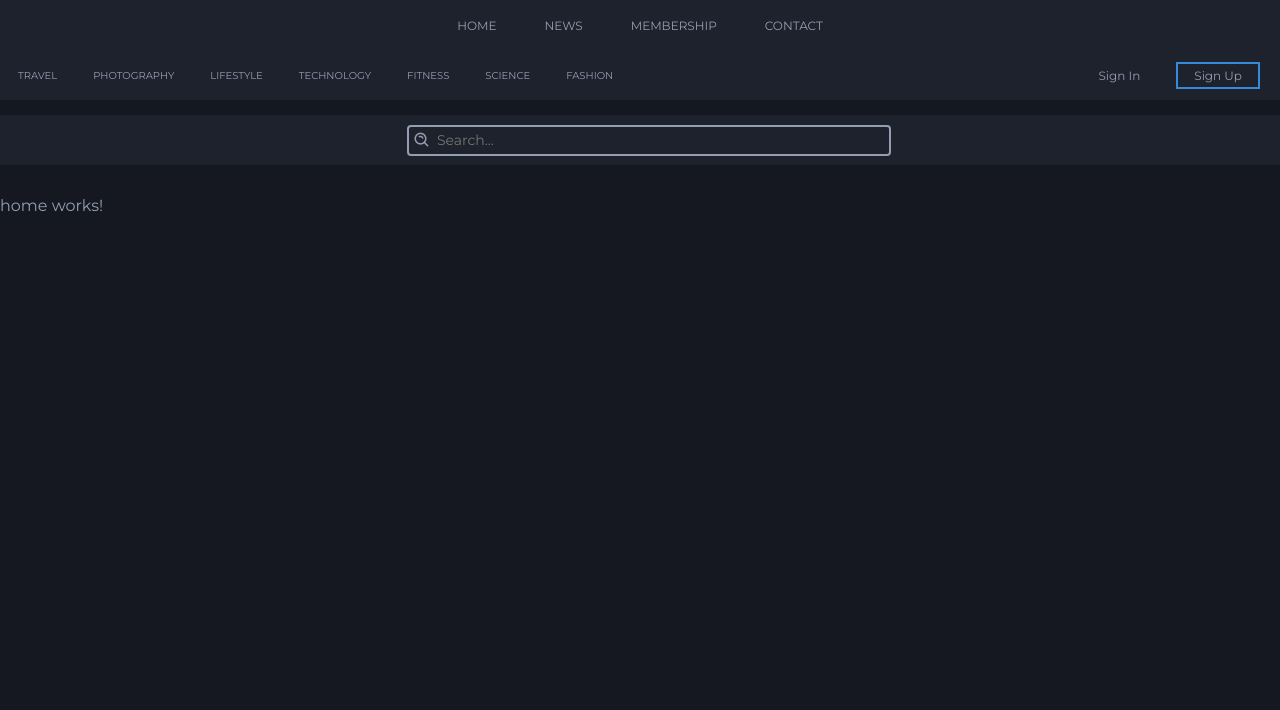
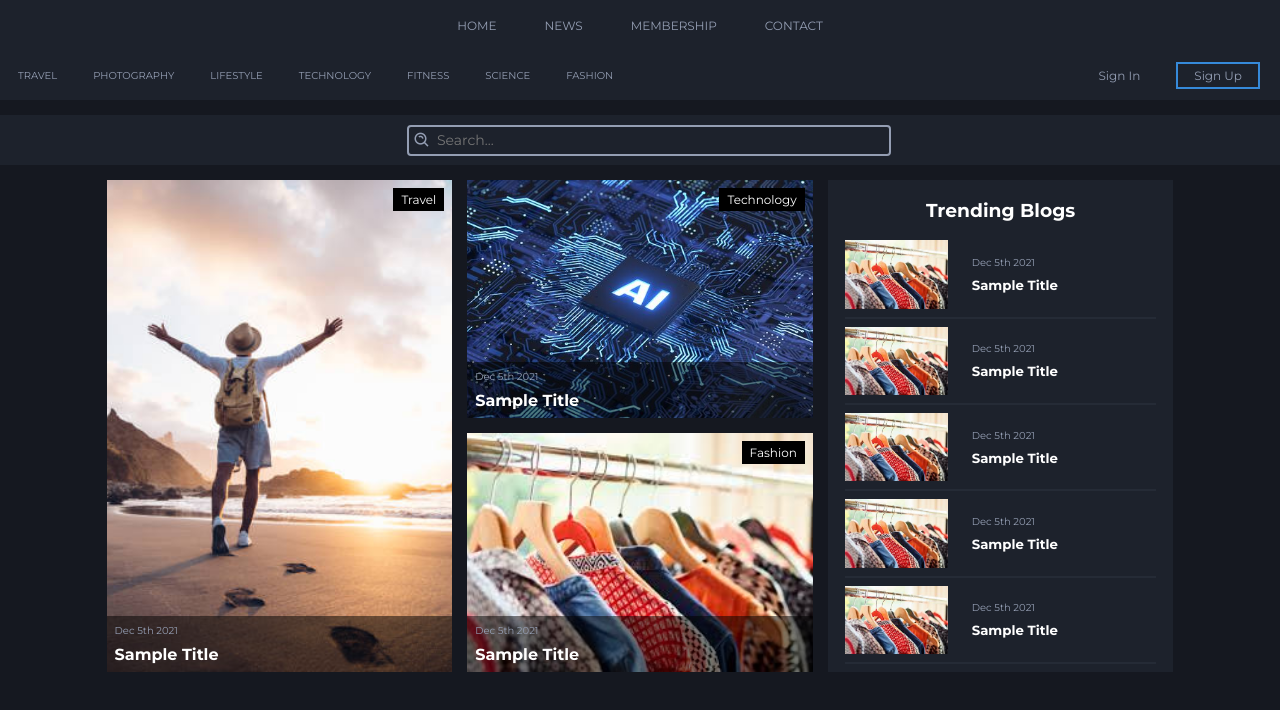
Before and after one commit to JoshuaKirk01/blog-site-project, an Angular app: page /home in a window 1280 px wide. Shown: the top 710 px of the page. Built offline with nearby package versions, Linux system fonts and the light colour scheme.

Commit message:
Home page header

```diff
--- a/src/app/home/home.component.css
+++ b/src/app/home/home.component.css
@@ -0,0 +1,135 @@
+.header {
+    display: flex;
+    justify-content: center;
+    width: 90%;
+    max-width: 1366px;
+    margin: auto auto 50px;
+    gap: 15px;
+}
+
+.section {
+    width: 30%;
+}
+
+@media only screen and (max-width: 720px) {
+    .header {
+        flex-direction: column;
+        align-items: center;
+    }
+
+    .section {
+        width: 100%;
+    }
+}
+
+.section h3 {
+    color: white;
+}
+
+img {
+    width: 100%;
+    height: 100%;
+    object-fit: cover;
+}
+
+.main-blog {
+    display: flex;
+}
+
+.sub-blogs {
+    display: flex;
+    flex-direction: column;
+    gap: 15px;
+}
+
+.blog {
+    position: relative;
+    height: 100%;
+    width: 100%;
+}
+
+.blog-info {
+    position: absolute;
+    bottom: 0;
+    background-color: rgba(0, 0, 0, 0.5);
+    width: 100%;
+    transition: all 500ms;
+}
+
+.blog-info h4 {
+    margin: 8px;
+    color: white;
+}
+
+.blog-info p {
+    font-size: 10px;
+    margin: 8px;
+    color: var(--text);
+}
+
+.blog-topic {
+    position: absolute;
+    top: 0;
+    right: 0;
+    margin: 8px;
+}
+
+.blog-topic p {
+    margin: 0;
+    padding: 4px 8px;
+    color: white;
+    background-color: black;
+    font-size: 12px;
+}
+
+.blog:hover {
+    cursor: pointer;
+}
+
+.blog:hover .blog-info {
+    background-color: rgba(0, 0, 0, 0.8);
+}
+
+.trending {
+    display: flex;
+    flex-direction: column;
+    align-items: center;
+    background-color: var(--main);
+}
+
+.trending-blog {
+    display: flex;
+    flex-direction: row;
+    align-items: center;
+    width: 90%;
+}
+
+.trending-blog:hover {
+    cursor: pointer;
+}
+
+.trending-blog:hover .trending-blog-info h5 {
+    color: var(--text);
+}
+
+.trending-blog img {
+    width: 33%;
+}
+
+.trending-blog-info h5 {
+    margin: 8px 8px 8px 24px;
+    color: white;
+    transition: all 500ms;
+}
+
+.trending-blog-info p {
+    font-size: 10px;
+    margin: 8px 8px 8px 24px;
+    color: var(--text);
+}
+
+hr {
+    width: 90%;
+    border: none;
+    border-top: 2px solid var(--main-light);
+}
--- a/src/app/home/home.component.html
+++ b/src/app/home/home.component.html
@@ -1 +1,79 @@
-<p>home works!</p>
+<div class="header">
+    <div class="section main-blog">
+        <div class="blog">
+            <img src="assets/blog-cover-1.jpg" alt="">
+            <div class="blog-info">
+                <p>Dec 5th 2021</p>
+                <h4>Sample Title</h4>
+            </div>
+            <div class="blog-topic">
+                <p>Travel</p>
+            </div>
+        </div>
+    </div>
+    <div class="section sub-blogs">
+        <div class="blog">
+            <img src="assets/blog-cover-2.jpg" alt="">
+            <div class="blog-info">
+                <p>Dec 5th 2021</p>
+                <h4>Sample Title</h4>
+            </div>
+            <div class="blog-topic">
+                <p>Technology</p>
+            </div>
+        </div>
+        <div class="blog">
+            <img src="assets/blog-cover-3.jpg" alt="">
+            <div class="blog-info">
+                <p>Dec 5th 2021</p>
+                <h4>Sample Title</h4>
+            </div>
+            <div class="blog-topic">
+                <p>Fashion</p>
+            </div>
+        </div>
+    </div>
+    <div class="section trending">
+        <h3>Trending Blogs</h3>
+        <div class="trending-blog">
+            <img src="assets/blog-cover-3.jpg" alt="">
+            <div class="trending-blog-info">
+                <p>Dec 5th 2021</p>
+                <h5>Sample Title</h5>
+            </div>
+        </div>
+        <hr>
+        <div class="trending-blog">
+            <img src="assets/blog-cover-3.jpg" alt="">
+            <div class="trending-blog-info">
+                <p>Dec 5th 2021</p>
+                <h5>Sample Title</h5>
+            </div>
+        </div>
+        <hr>
+        <div class="trending-blog">
+            <img src="assets/blog-cover-3.jpg" alt="">
+            <div class="trending-blog-info">
+                <p>Dec 5th 2021</p>
+                <h5>Sample Title</h5>
+            </div>
+        </div>
+        <hr>
+        <div class="trending-blog">
+            <img src="assets/blog-cover-3.jpg" alt="">
+            <div class="trending-blog-info">
+                <p>Dec 5th 2021</p>
+                <h5>Sample Title</h5>
+            </div>
+        </div>
+        <hr>
+        <div class="trending-blog">
+            <img src="assets/blog-cover-3.jpg" alt="">
+            <div class="trending-blog-info">
+                <p>Dec 5th 2021</p>
+                <h5>Sample Title</h5>
+            </div>
+        </div>
+        <hr>
+    </div>
+</div>
--- a/src/styles.css
+++ b/src/styles.css
@@ -8,6 +8,7 @@ html {
     --accent: #368ada;
     --main: #1d222c;
     --main-dark: #151820;
+    --main-light: #252b36;
     --text: #949eb3;
 }
 
```
Also changed, not shown: 5 other files (tests, documents, lock files or other folders).
